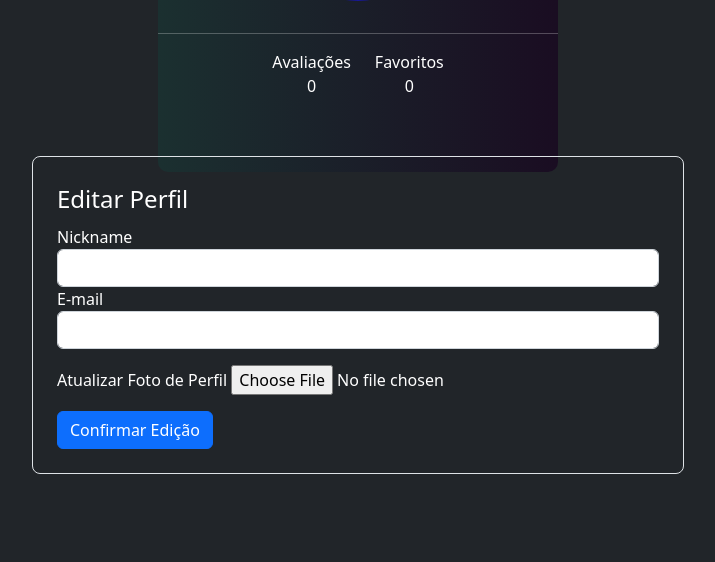
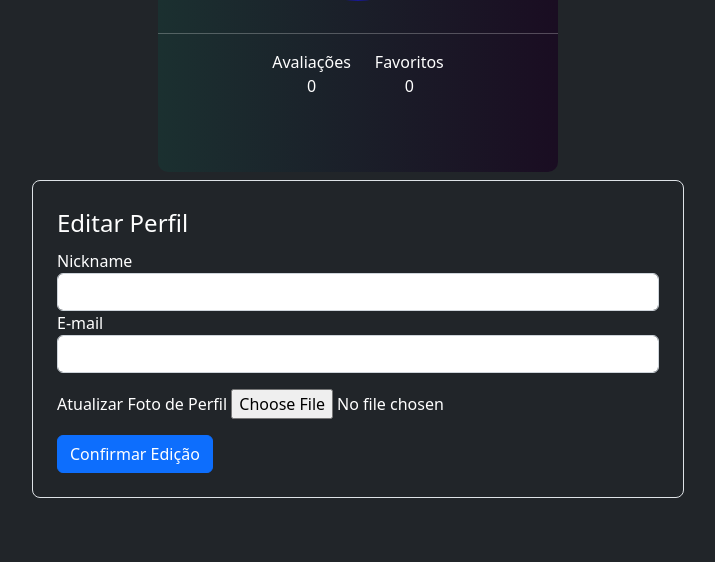
Before and after one commit to Programacao-Para-Web-2022-02/trabalho-final-imikino, a Flask app: template imikino/templates/editarperfil.html in a window 1280 px wide. Shown: the part 481-1043 px from the top of the page, without its empty margins (282-997 px from the left). Before the commit the page ends 955 px from the top, so only its background shows below. Run offline with Flask 3, Linux system fonts and the light colour scheme; the template is opened without the code that fills it: values that come from a table or form of the project are taken from there, others are empty; some libraries are stand-ins or nearby versions.

Commit message:
update all

```diff
--- a/imikino/templates/editarperfil.html
+++ b/imikino/templates/editarperfil.html
@@ -1,7 +1,7 @@
 {% extends 'perfil.html' %}
 
 {% block form_editar_perfil %}
-<div class="row d-flex justify-content-center mt-4 mb-1 w-auto">
+<div class="row d-flex justify-content-center mt-5 mb-1 w-auto">
     <form method="POST" action='' class="border p-4 w-50 mb-3" style="border-radius: 8px;" enctype="multipart/form-data">
         {{ form.csrf_token }}
         <legend style="color: white;">Editar Perfil</legend>
```
Also changed, not shown: imikino/static/foto_perfil/18943984966519e9e2fa.jpg (added), instance/imikino.db.
